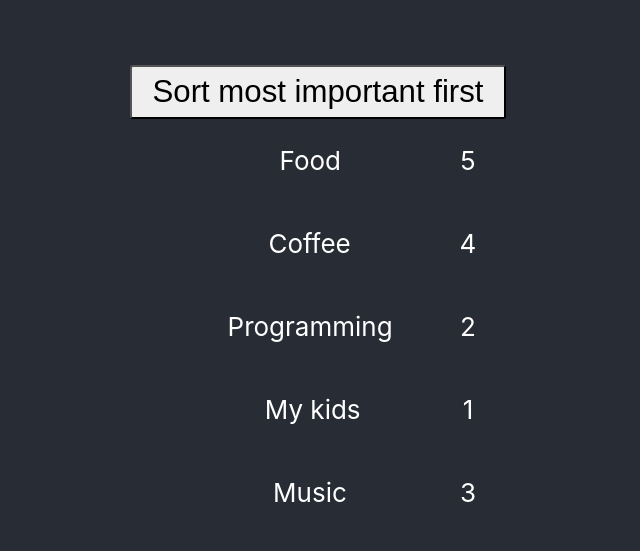
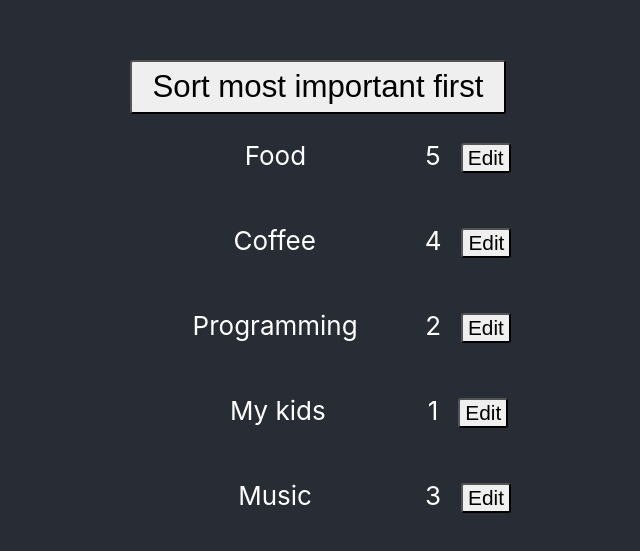
Before and after one commit to ironboy/react-for-beginners, a React (Create React App) app: page / in a window 1280 px wide. Shown: the part 101-652 px from the top of the page, without its empty margins (322-962 px from the left). Built offline with nearby package versions, Linux system fonts and the light colour scheme.

Commit message:
Edit-button in place, but stupid!

```diff
--- a/src/App.css
+++ b/src/App.css
@@ -35,3 +35,10 @@ button {
 button:hover {
   background-color: #ddd;
 }
+
+
+.good-thing button {
+  margin-left: 20px;
+  padding: 1px 5px;
+  font-size: 80%;
+}
--- a/src/GoodThing.js
+++ b/src/GoodThing.js
@@ -1,11 +1,16 @@
 import React from 'react';
 
 export default props => {
-  console.log(props);
+
+  const edit = () => {
+    console.log('You clicked edit!');
+  }
+
   return (
     <p className="good-thing">
       <span>{props.name}</span>
       {props.prio}
+      <button onClick={edit}>Edit</button>
     </p>
   )
 }
```
